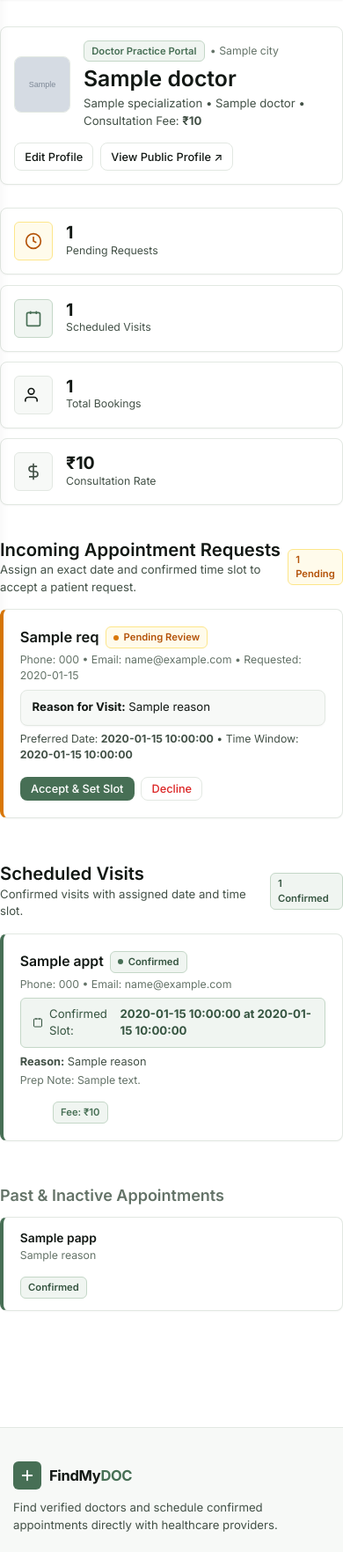
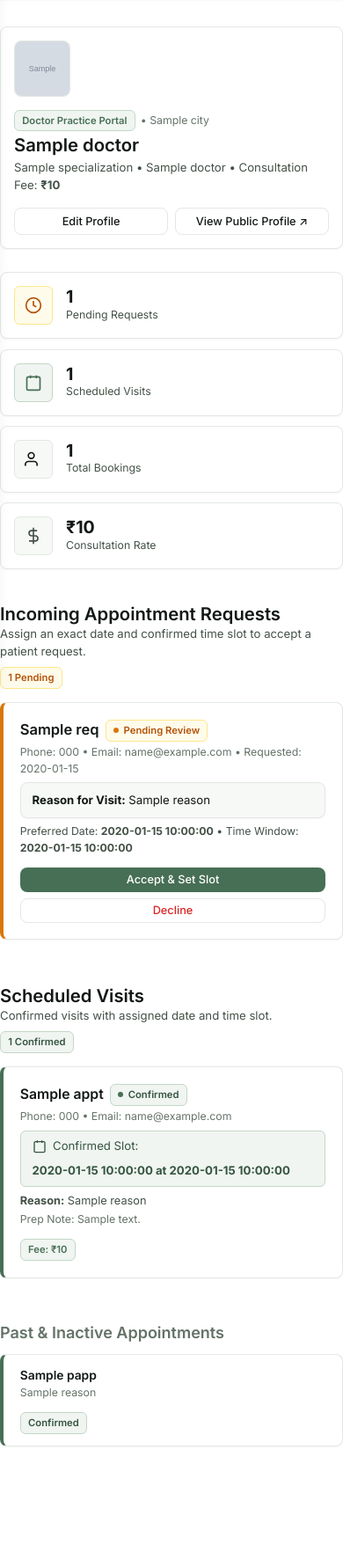
Before and after one commit to Adi-Saha-07/FindMyDOC, a Flask app: template templates/doctor/dashboard.html in a window 390 px wide. Shown: the part 65-1829 px from the top of the page at 88% size. Run offline with Flask 3, Linux system fonts and the light colour scheme; the template is opened without the code that fills it: values that come from a table or form of the project are taken from there, most other values are stand-ins (such as "Sample title", 1, 10 or a date in 2020); grey boxes marked "Sample" are stand-in pictures; some libraries are stand-ins or nearby versions.

Commit message:
fix: mobile responsiveness for doctor profile and user dashboards

```diff
--- a/static/css/style.css
+++ b/static/css/style.css
@@ -104,13 +104,16 @@
 }
 
 /* Base Reset */
-*, *::before, *::after {
+*,
+*::before,
+*::after {
   box-sizing: border-box;
   margin: 0;
   padding: 0;
 }
 
-html, body {
+html,
+body {
   overflow-x: hidden;
   max-width: 100%;
 }
@@ -129,7 +132,12 @@
   transition: background-color 0.2s ease, color 0.2s ease;
 }
 
-h1, h2, h3, h4, h5, h6 {
+h1,
+h2,
+h3,
+h4,
+h5,
+h6 {
   font-family: 'Inter', sans-serif;
   color: var(--text-primary);
   font-weight: 600;
@@ -162,7 +170,9 @@
 /* ==========================================================================
    SOLID PROFESSIONAL CARDS & PANELS
    ========================================================================== */
-.card, .glass-panel, .glass-card {
+.card,
+.glass-panel,
+.glass-card {
   background: var(--bg-card);
   border: 1px solid var(--border-color);
   border-radius: var(--radius-md);
@@ -170,7 +180,8 @@
   transition: border-color 0.2s ease, box-shadow 0.2s ease;
 }
 
-.card:hover, .glass-card:hover {
+.card:hover,
+.glass-card:hover {
   border-color: var(--brand-green);
   box-shadow: var(--shadow-md);
 }
@@ -239,7 +250,8 @@
   border-radius: var(--radius-sm);
 }
 
-.nav-link:hover, .nav-link.active {
+.nav-link:hover,
+.nav-link.active {
   color: var(--brand-green);
 }
 
@@ -298,13 +310,15 @@
   color: #ffffff;
 }
 
-.btn-outline, .btn-glass {
+.btn-outline,
+.btn-glass {
   background: var(--bg-card);
   border: 1px solid var(--border-color);
   color: var(--text-primary);
 }
 
-.btn-outline:hover, .btn-glass:hover {
+.btn-outline:hover,
+.btn-glass:hover {
   background: var(--bg-surface);
   border-color: var(--brand-green);
   color: var(--brand-green);
@@ -349,7 +363,8 @@
   margin-bottom: 0.35rem;
 }
 
-.form-control, .glass-input {
+.form-control,
+.glass-input {
   width: 100%;
   padding: 0.65rem 0.9rem;
   font-family: inherit;
@@ -362,12 +377,14 @@
   transition: border-color 0.15s ease, box-shadow 0.15s ease;
 }
 
-.form-control:focus, .glass-input:focus {
+.form-control:focus,
+.glass-input:focus {
   border-color: var(--border-focus);
   box-shadow: 0 0 0 3px rgba(71, 111, 85, 0.18);
 }
 
-.form-control::placeholder, .glass-input::placeholder {
+.form-control::placeholder,
+.glass-input::placeholder {
   color: var(--text-muted);
 }
 
@@ -418,7 +435,8 @@
   gap: 0.5rem;
 }
 
-.autocomplete-item:hover, .autocomplete-item.active {
+.autocomplete-item:hover,
+.autocomplete-item.active {
   background: var(--brand-green-light);
   color: var(--brand-green);
 }
@@ -449,28 +467,40 @@
   border-color: var(--status-pending-border);
   color: var(--status-pending-text);
 }
-.badge-pending .badge-dot { background: #d97706; }
+
+.badge-pending .badge-dot {
+  background: #d97706;
+}
 
 .badge-confirmed {
   background: var(--status-confirmed-bg);
   border-color: var(--status-confirmed-border);
   color: var(--status-confirmed-text);
 }
-.badge-confirmed .badge-dot { background: var(--brand-green); }
+
+.badge-confirmed .badge-dot {
+  background: var(--brand-green);
+}
 
 .badge-rejected {
   background: var(--status-rejected-bg);
   border-color: var(--status-rejected-border);
   color: var(--status-rejected-text);
 }
-.badge-rejected .badge-dot { background: #dc2626; }
+
+.badge-rejected .badge-dot {
+  background: #dc2626;
+}
 
 .badge-cancelled {
   background: var(--status-cancelled-bg);
   border-color: var(--status-cancelled-border);
   color: var(--status-cancelled-text);
 }
-.badge-cancelled .badge-dot { background: #64748b; }
+
+.badge-cancelled .badge-dot {
+  background: #64748b;
+}
 
 .badge-hospital {
   background: var(--brand-green-light);
@@ -514,10 +544,21 @@
   font-size: 0.9rem;
 }
 
-.flash-toast.success { border-left: 4px solid var(--brand-green); }
-.flash-toast.danger { border-left: 4px solid #dc2626; }
-.flash-toast.warning { border-left: 4px solid #d97706; }
-.flash-toast.info { border-left: 4px solid var(--brand-green); }
+.flash-toast.success {
+  border-left: 4px solid var(--brand-green);
+}
+
+.flash-toast.danger {
+  border-left: 4px solid #dc2626;
+}
+
+.flash-toast.warning {
+  border-left: 4px solid #d97706;
+}
+
+.flash-toast.info {
+  border-left: 4px solid var(--brand-green);
+}
 
 .flash-toast-close {
   background: none;
@@ -837,12 +878,15 @@
 .appointment-item.status-Confirmed {
   border-left-color: var(--brand-green);
 }
+
 .appointment-item.status-Pending {
   border-left-color: #d97706;
 }
+
 .appointment-item.status-Rejected {
   border-left-color: #dc2626;
 }
+
 .appointment-item.status-Cancelled {
   border-left-color: #64748b;
 }
@@ -954,7 +998,8 @@
   background: var(--bg-surface);
 }
 
-.fluid-blob-container, .grain-overlay {
+.fluid-blob-container,
+.grain-overlay {
   display: none !important;
 }
 
@@ -991,9 +1036,11 @@
 .mobile-nav-toggle.open .hamburger-bar:nth-child(1) {
   transform: translateY(7px) rotate(45deg);
 }
+
 .mobile-nav-toggle.open .hamburger-bar:nth-child(2) {
   opacity: 0;
 }
+
 .mobile-nav-toggle.open .hamburger-bar:nth-child(3) {
   transform: translateY(-7px) rotate(-45deg);
 }
@@ -1006,6 +1053,7 @@
   background: rgba(0, 0, 0, 0.4);
   z-index: 998;
 }
+
 .mobile-nav-backdrop.show {
   display: block;
 }
@@ -1028,6 +1076,7 @@
 
 /* ---- Tablet and below (≤ 900px) ---- */
 @media (max-width: 900px) {
+
   /* Hamburger visible */
   .mobile-nav-toggle {
     display: flex;
@@ -1075,7 +1124,8 @@
     border-bottom: 1px solid var(--border-subtle);
   }
 
-  .nav-link:hover, .nav-link.active {
+  .nav-link:hover,
+  .nav-link.active {
     background: var(--brand-green-light);
     color: var(--brand-green);
   }
@@ -1383,3 +1433,178 @@
   text-overflow: ellipsis;
   white-space: nowrap;
 }
+
+/* ============================================================
+   MOBILE RESPONSIVE — DOCTOR DETAIL + DASHBOARDS
+   ============================================================ */
+
+/* Doctor detail page: 2-col grid → single col */
+.doctor-detail-grid {
+  display: grid;
+  grid-template-columns: 1fr 320px;
+  gap: 1.75rem;
+  align-items: start;
+}
+
+/* Dashboard header inner layout */
+.dashboard-header-inner {
+  display: flex;
+  gap: 1rem;
+  align-items: center;
+}
+
+/* Appointment right actions */
+.apt-right-actions {
+  display: flex;
+  flex-direction: column;
+  align-items: flex-end;
+  gap: 0.5rem;
+  min-width: 120px;
+  flex-shrink: 0;
+}
+
+/* Section heading + badge row */
+.section-heading-row {
+  display: flex;
+  align-items: center;
+  justify-content: space-between;
+  margin-bottom: 1rem;
+  flex-wrap: wrap;
+  gap: 0.5rem;
+}
+
+/* ---- Tablet (≤ 768px): doctor detail sidebar goes below ---- */
+@media (max-width: 768px) {
+  .doctor-detail-grid {
+    grid-template-columns: 1fr !important;
+  }
+
+  /* Unstick the booking sidebar */
+  .doctor-detail-grid > aside {
+    position: static !important;
+  }
+
+  /* Dashboard header: profile row still flex but wraps */
+  .dashboard-header-inner {
+    flex-wrap: wrap;
+  }
+
+  /* Dashboard header action buttons go full width row */
+  .dashboard-header {
+    gap: 1rem;
+  }
+
+  .dashboard-header > div:last-child {
+    width: 100%;
+  }
+
+  .dashboard-header > div:last-child .btn {
+    flex: 1;
+    justify-content: center;
+    text-align: center;
+  }
+}
+
+/* ---- Mobile (≤ 600px): deeper stacking ---- */
+@media (max-width: 600px) {
+  /* Doctor detail hero: image + text stack */
+  .doctor-detail-grid .card > div[style*="display: flex"] {
+    flex-direction: column;
+    align-items: flex-start;
+  }
+
+  /* Doctor name smaller */
+  .doctor-detail-grid h1 {
+    font-size: 1.45rem !important;
+  }
+
+  /* Booking card full-width button */
+  .doctor-detail-grid aside .btn-block {
+    font-size: 1rem;
+  }
+
+  /* Dashboard header: profile pic row */
+  .dashboard-header-inner {
+    align-items: flex-start;
+  }
+
+  /* Dashboard h1 size */
+  .dashboard-header h1 {
+    font-size: 1.35rem !important;
+  }
+
+  /* Appointment item: stack info + actions */
+  .appointment-item {
+    flex-direction: column !important;
+    align-items: flex-start !important;
+    gap: 0.85rem !important;
+  }
+
+  /* Apt right actions: full-width, left-aligned */
+  .apt-right-actions {
+    flex-direction: row;
+    align-items: center;
+    min-width: unset;
+    width: 100%;
+    justify-content: flex-start;
+    flex-wrap: wrap;
+  }
+
+  .apt-right-actions .btn {
+    flex: 1;
+    text-align: center;
+    justify-content: center;
+  }
+
+  /* Doctor dashboard action buttons row */
+  .apt-action-row {
+    flex-direction: column !important;
+    width: 100%;
+    gap: 0.5rem !important;
+  }
+
+  .apt-action-row .btn {
+    width: 100%;
+    text-align: center;
+    justify-content: center;
+  }
+
+  /* Section heading row wraps on small screens */
+  .section-heading-row {
+    flex-direction: column;
+    align-items: flex-start;
+  }
+
+  /* Confirmed schedule box wraps */
+  .apt-confirmed-box {
+    flex-wrap: wrap;
+  }
+
+  /* Stats grid: force 2 cols on mobile dashboard */
+  .stats-grid {
+    grid-template-columns: 1fr 1fr;
+  }
+
+  /* Avatar upload card stacks */
+  .avatar-upload-card {
+    flex-direction: column;
+    align-items: flex-start;
+    gap: 1rem;
+  }
+}
+
+/* ---- Extra small (≤ 420px) ---- */
+@media (max-width: 420px) {
+  .stats-grid {
+    grid-template-columns: 1fr;
+  }
+
+  .apt-right-actions {
+    flex-direction: column;
+    align-items: flex-start;
+  }
+
+  .apt-right-actions .btn {
+    width: 100%;
+  }
+}
--- a/templates/doctor/dashboard.html
+++ b/templates/doctor/dashboard.html
@@ -6,7 +6,7 @@
 <div class="container" style="padding: 2rem 0 4rem;">
   <!-- Doctor Dashboard Header -->
   <div class="card dashboard-header">
-    <div style="display: flex; gap: 1rem; align-items: center;">
+    <div class="dashboard-header-inner">
       <div style="width: 64px; height: 64px; border-radius: var(--radius-md); overflow: hidden; border: 1px solid var(--border-color); flex-shrink: 0;">
         <img src="{{ (doctor.avatar if doctor and doctor.avatar else '/static/uploads/default_doctor.png') }}" alt="{{ (doctor.name if doctor and doctor.name else user_name) }}" style="width: 100%; height: 100%; object-fit: cover;" onerror="this.src='/static/uploads/default_doctor.png'">
       </div>
@@ -77,7 +77,7 @@
 
   <!-- SECTION 1: INCOMING REQUESTS -->
   <div style="margin-top: 2.5rem;">
-    <div style="display: flex; align-items: center; justify-content: space-between; margin-bottom: 1rem;">
+    <div class="section-heading-row">
       <div>
         <h2 style="font-size: 1.35rem;">Incoming Appointment Requests</h2>
         <p style="color: var(--text-secondary); font-size: 0.88rem;">
@@ -113,7 +113,7 @@
             </div>
 
             <!-- Action Buttons -->
-            <div style="display: flex; gap: 0.5rem; align-items: center; flex-wrap: wrap;">
+            <div class="apt-action-row" style="display: flex; gap: 0.5rem; align-items: center; flex-wrap: wrap;">
               <button
                 type="button"
                 class="btn btn-primary btn-sm"
@@ -151,7 +151,7 @@
 
   <!-- SECTION 2: SCHEDULED & CONFIRMED APPOINTMENTS -->
   <div style="margin-top: 2.5rem;">
-    <div style="display: flex; align-items: center; justify-content: space-between; margin-bottom: 1rem;">
+    <div class="section-heading-row">
       <div>
         <h2 style="font-size: 1.35rem;">Scheduled Visits</h2>
         <p style="color: var(--text-secondary); font-size: 0.88rem;">
@@ -194,7 +194,7 @@
               {% endif %}
             </div>
 
-            <div style="text-align: right; min-width: 100px;">
+            <div class="apt-right-actions">
               <span class="badge badge-hospital">
                 Fee: {{ doctor.consultation_fee | currency }}
               </span>
--- a/templates/doctor_detail.html
+++ b/templates/doctor_detail.html
@@ -13,7 +13,7 @@
     <span style="color: var(--text-primary); font-weight: 500;">{{ doctor.name }}</span>
   </div>
 
-  <div style="display: grid; grid-template-columns: 1fr 320px; gap: 1.75rem; align-items: start;">
+  <div class="doctor-detail-grid">
     <!-- Main Left Column -->
     <div>
       <!-- Doctor Hero Card -->
--- a/templates/patient/dashboard.html
+++ b/templates/patient/dashboard.html
@@ -6,7 +6,7 @@
 <div class="container" style="padding: 2rem 0 4rem;">
   <!-- Dashboard Header -->
   <div class="card dashboard-header">
-    <div style="display: flex; gap: 1rem; align-items: center;">
+    <div class="dashboard-header-inner">
       <div style="width: 64px; height: 64px; border-radius: 50%; overflow: hidden; border: 2px solid var(--brand-green-border); box-shadow: 0 4px 14px rgba(71,111,85,0.15); flex-shrink: 0; background: var(--bg-surface);">
         <img src="{{ (patient.avatar if patient and patient.avatar else user_avatar or '/static/uploads/default_patient.png') }}" alt="{{ (patient.name if patient and patient.name else user_name) }}" style="width: 100%; height: 100%; object-fit: cover;" onerror="this.src='/static/uploads/default_patient.png'">
       </div>
@@ -138,7 +138,7 @@
             </div>
 
             <!-- Right Actions -->
-            <div style="display: flex; flex-direction: column; align-items: flex-end; gap: 0.5rem; min-width: 120px;">
+            <div class="apt-right-actions">
               <span style="font-size: 0.78rem; color: var(--text-muted);">
                 {{ apt.created_at[:10] }}
               </span>
```
